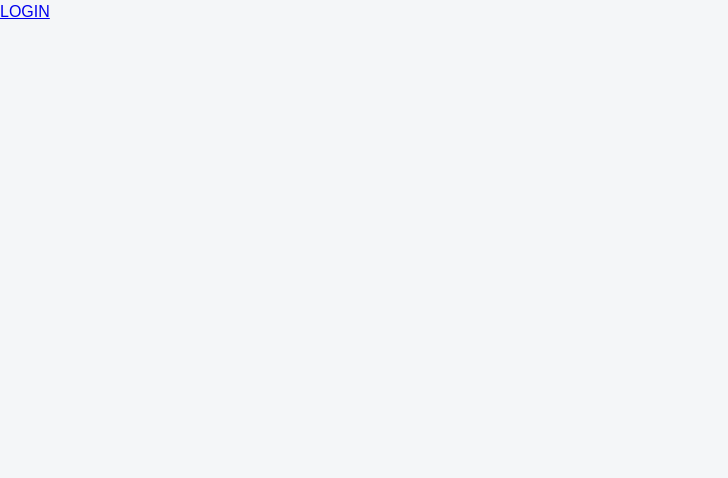
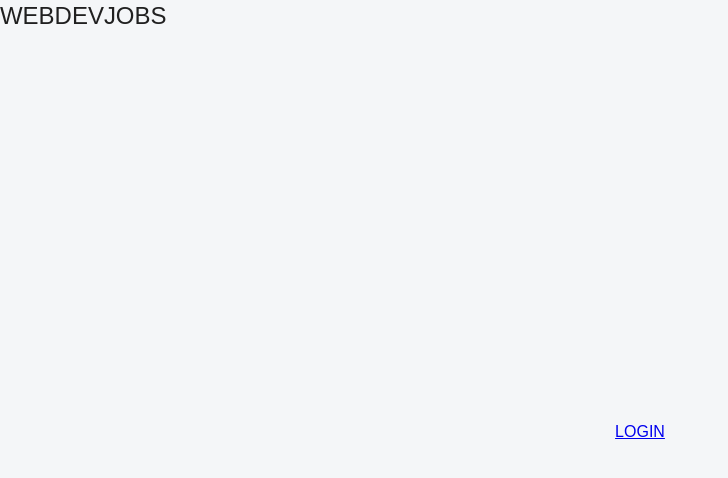
Before and after one commit to dylanson25/bedu-pf-fsd-frontend-2023, a React (Vite) app: page / in a window 1280 px wide. Shown: the top 478 px of the page, without its empty margins (0-728 px from the left). Built offline with nearby package versions, Linux system fonts and the light colour scheme.

Commit message:
Defaultlayout

```diff
--- a/src/App.jsx
+++ b/src/App.jsx
@@ -1,6 +1,5 @@
 import { BrowserRouter as Router, Routes, Route } from "react-router-dom";
-import { Home } from "./components/Home";
-import { Login } from "./components/Login";
+import { Home, Login } from "./views";
 
 function App() {
   return (
--- a/src/assets/styles/index.css
+++ b/src/assets/styles/index.css
@@ -4,3 +4,10 @@ body,
   min-height: 100%;
   height: 100%;
 }
+.main {
+  display: flex;
+  justify-content: center;
+  align-items: center;
+  padding: 24px;
+  height: 100%;
+}
--- a/src/components/Home.jsx
+++ /dev/null
@@ -1,35 +0,0 @@
-import { useState } from "react";
-import { Link } from "react-router-dom";
-
-function getUser() {
-  let user = localStorage.getItem("user");
-  if (user) {
-    user = JSON.parse(user);
-  } else {
-    user = null;
-  }
-  return user;
-}
-
-export const Home = () => {
-  const [user, setUser] = useState(getUser());
-
-  const handleLogout = () => {
-    localStorage.removeItem("user");
-    setUser(null);
-  };
-
-  return (
-    <>
-      {user ? (
-        <>
-          <h4>Hola pendiente</h4>
-          <h5>Tu token es {user}</h5>
-          <button onClick={handleLogout}>LOGOUT</button>
-        </>
-      ) : (
-        <Link to="/login">LOGIN</Link>
-      )}
-    </>
-  );
-};
--- /dev/null
+++ b/src/layouts/DefaultLayout.jsx
@@ -0,0 +1,20 @@
+// Aqui iran elementos que compartan varias pantallas como \
+// el header etc..
+import { Fragment } from "react";
+import { Typography, Container } from "@mui/material";
+
+const DefaultLayout = ({ children }) => {
+  return (
+    <>
+      {/* Sacar a componente */}
+      <header>
+        <Typography variant="h5">WEBDEVJOBS</Typography>
+      </header>
+      <Container maxWidth="lg" className="main">
+        <Fragment>{children}</Fragment>
+      </Container>
+    </>
+  );
+};
+
+export default DefaultLayout;
--- a/src/layouts/index.js
+++ b/src/layouts/index.js
@@ -0,0 +1 @@
+export { default as DefaultLayout } from "./DefaultLayout";
--- a/src/main.jsx
+++ b/src/main.jsx
@@ -1,11 +1,11 @@
 import React from "react";
+import App from "./App.jsx";
 import ReactDOM from "react-dom/client";
-import App from "./App.jsx";
 import { Provider } from "react-redux";
 import store from "./redux/store";
 
 import CssBaseline from "@mui/material/CssBaseline";
-import { ThemeProvider } from "@mui/material";
+import { ThemeProvider, StyledEngineProvider } from "@mui/material";
 import theme from "./utils/theme/ThemeConfig";
 import "./assets/styles/index.css";
 
@@ -13,8 +13,10 @@ ReactDOM.createRoot(document.getElementById("root")).render(
   <React.StrictMode>
     <Provider store={store}>
       <ThemeProvider theme={theme("light")}>
-        <CssBaseline />
-        <App />
+        <StyledEngineProvider injectFirst>
+          <CssBaseline />
+          <App />
+        </StyledEngineProvider>
       </ThemeProvider>
     </Provider>
   </React.StrictMode>
--- /dev/null
+++ b/src/views/Home.jsx
@@ -0,0 +1,39 @@
+import { DefaultLayout } from "../layouts";
+import { useState } from "react";
+import { Link } from "react-router-dom";
+
+function getUser() {
+  let user = localStorage.getItem("user");
+  if (user) {
+    user = JSON.parse(user);
+  } else {
+    user = null;
+  }
+  return user;
+}
+
+const Home = () => {
+  const [user, setUser] = useState(getUser());
+
+  const handleLogout = () => {
+    localStorage.removeItem("user");
+    setUser(null);
+  };
+
+  return (
+    <DefaultLayout>
+      <div className="home-view">
+        {user ? (
+          <>
+            <h4>Hola pendiente</h4>
+            <h5>Tu token es {user}</h5>
+            <button onClick={handleLogout}>LOGOUT</button>
+          </>
+        ) : (
+          <Link to="/login">LOGIN</Link>
+        )}
+      </div>
+    </DefaultLayout>
+  );
+};
+export default Home;
--- a/src/components/Login.jsx
+++ b/src/views/Login.jsx
@@ -3,7 +3,7 @@ import { useDispatch, useSelector } from "react-redux";
 import { loginUser } from "../redux/userSlice";
 import { useNavigate } from "react-router-dom";
 
-export const Login = () => {
+const Login = () => {
   //States
   const [email, setEmail] = useState("");
   const [password, setPassword] = useState("");
@@ -51,8 +51,9 @@ export const Login = () => {
         ></input>
         <br />
         <button type="submit">{loading ? "...loading" : "LOGIN"}</button>
-        {error && (<div style={{ backgroundColor: "red" }}>{error}</div>)}
+        {error && <div style={{ backgroundColor: "red" }}>{error}</div>}
       </form>
     </>
   );
 };
+export default Login;
--- a/src/views/index.js
+++ b/src/views/index.js
@@ -0,0 +1,2 @@
+export { default as Home } from "./Home";
+export { default as Login } from "./Login";
```
Also changed, not shown: .eslintrc.cjs.
